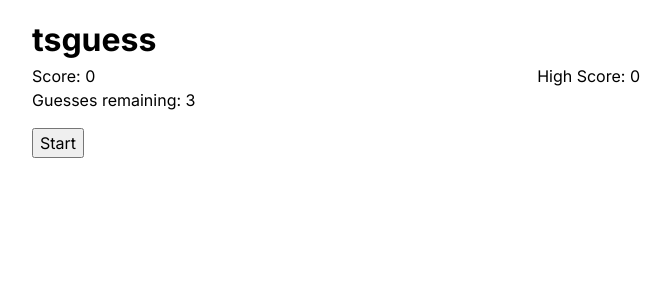
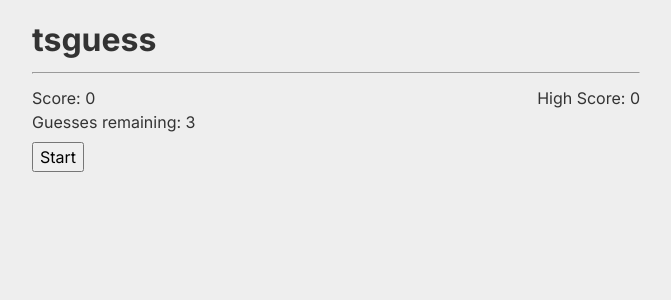
Before and after one commit to boogerbuttcheeks/tsguess, a Next.js app: page / in a window 1280 px wide. Shown: the top 300 px of the page, without its empty margins (304-975 px from the left). Built offline with nearby package versions, Linux system fonts and the light colour scheme.

Commit message:
styling and spacing

```diff
--- a/components/Feedback/Feedback.module.css
+++ b/components/Feedback/Feedback.module.css
@@ -1,6 +1,6 @@
 .wrapper {
   margin-top: 1rem;
-  min-height: 24px;
+  min-height: 40px;
   padding: 0.5rem;
   border-radius: 2px;
   transition: 0.5s;
--- a/components/Lyrics/Lyrics.module.css
+++ b/components/Lyrics/Lyrics.module.css
@@ -1,6 +1,6 @@
 .wrapper {
   font-size: 1.5rem;
-  margin-top: 1rem;
+  margin-top: 4rem;
 }
 
 .wrapper p {
@@ -10,6 +10,7 @@
 
 .number {
   font-size: 1rem;
+  opacity: 0.8;
 }
 
 .fadeIn {
--- a/components/UserInput/UserInput.module.css
+++ b/components/UserInput/UserInput.module.css
@@ -1,3 +1,7 @@
+.wrapper {
+  margin-top: 1rem;
+}
+
 .input {
   min-width: 260px;
 }
--- a/components/UserInput/index.js
+++ b/components/UserInput/index.js
@@ -2,7 +2,7 @@ import styles from './UserInput.module.css'
 
 export default function UserInput({ guess, setGuess, submitGuess, setPreviousGuess, setIsGuessBlank, isGuessBlank }) {
   return (
-    <>
+    <div className={styles.wrapper}>
       <input
         className={styles.input}
         type="text"
@@ -34,6 +34,6 @@ export default function UserInput({ guess, setGuess, submitGuess, setPreviousGue
         setPreviousGuess(guess)
         submitGuess()
       }}>Submit</button>
-    </>
+    </div>
   )
 }
--- a/pages/index.js
+++ b/pages/index.js
@@ -161,14 +161,27 @@ export default function Home() {
       <main className={styles.main}>
         <h1 onClick={() => { router.reload() }}>tsguess</h1>
 
+        <hr />
+
+        <div className={styles.wrapper}>
           <div style={{ display: 'flex', justifyContent: 'space-between' }}>
             <p>Score: {score}</p>
             <p>High Score: {highScore}</p>
           </div>
           <Guesses guessesRemaining={guessesRemaining} />
 
+          <Feedback
+            isCorrect={isCorrect}
+            isGameOver={isGameOver}
+            previousGuess={previousGuess}
+            guessesRemaining={guessesRemaining}
+            isGuessBlank={isGuessBlank}
+            album={album}
+            song={song}
+          />
+
           <div className={styles.button}>
-          {!gameStarted && <button className={styles.startButton} onClick={() => {
+            {!gameStarted && <button className={styles.startButton} style={{ marginTop: "-4rem", position: "absolute" }} onClick={() => {
               setGameStarted(true)
               getRandomSong()
             }}>Start</button>}
@@ -202,21 +215,12 @@ export default function Home() {
             />
           }
 
-        <Feedback
-          isCorrect={isCorrect}
-          isGameOver={isGameOver}
-          previousGuess={previousGuess}
-          guessesRemaining={guessesRemaining}
-          isGuessBlank={isGuessBlank}
-          album={album}
-          song={song}
-        />
-
           <Lyrics
             lyrics={lyrics}
             guessesRemaining={guessesRemaining}
             gameStarted={gameStarted}
           />
+        </div>
       </main>
     </>
   )
--- a/styles/Home.module.css
+++ b/styles/Home.module.css
@@ -2,6 +2,13 @@
   padding: 1rem;
   max-width: 640px;
   margin: 0 auto;
+  height: 100vh;
+  overflow-y: hidden;
+}
+
+.wrapper {
+  margin-top: 0.75rem;
+  height: 100%;
 }
 
 .button {
--- a/styles/globals.css
+++ b/styles/globals.css
@@ -1,7 +1,30 @@
 @import url('https://fonts.googleapis.com/css2?family=Inter:wght@100;200;300;400;500;600;700;800;900&display=swap');
 
 :root {
-  font-family: 'Inter', sans-serif
+  font-family: 'Inter', sans-serif;
+  --bg-color: #eee;
+  --text-color: #333;
+}
+
+body {
+  background-color: var(--bg-color);
+  color: var(--text-color);
+}
+
+@media (prefers-color-scheme: dark) {
+  html {
+    color-scheme: dark;
+  }
+
+  :root {
+    --bg-color: #333;
+    --text-color: #eee;
+  }
+
+  body {
+    background-color: var(--bg-color);
+    color: var(--text-color);
+  }
 }
 
 /* CSS Reset */
```
Lines whose indentation alone changed are shown as unchanged.
